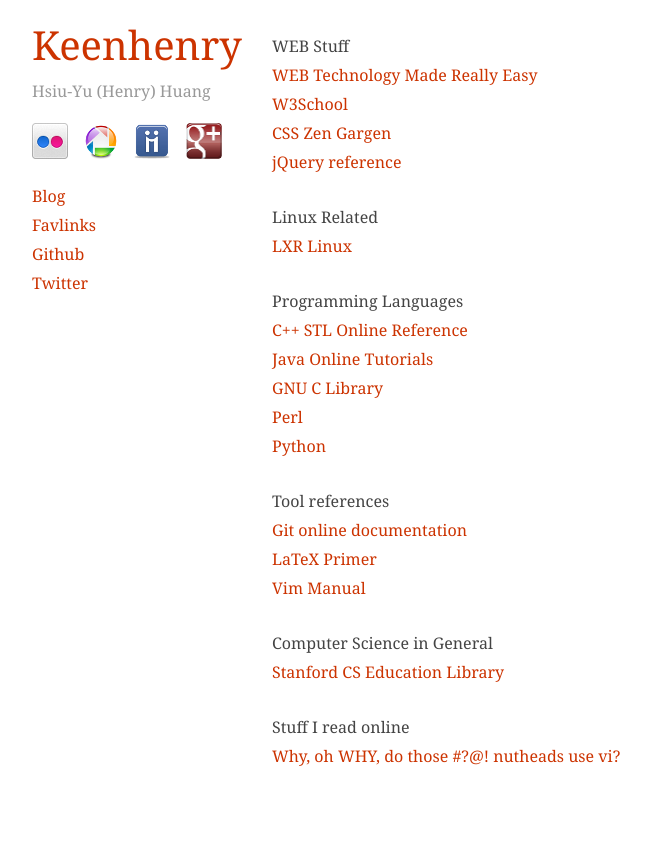
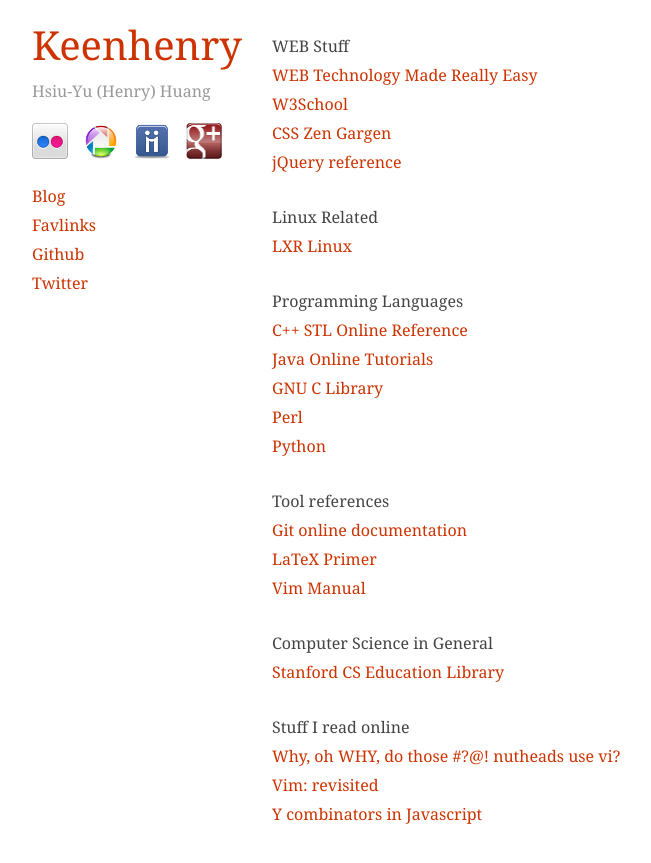
Before and after one commit to keenhenry/keenhenry.github.com, a Jekyll site: the page built from links.html, in a window 1280 px wide. Shown: the top 863 px of the page, without its empty margins (138-789 px from the left). Built offline with Jekyll 4.4.1, drawn with Linux system fonts in a browser that asks for light colours; nearby versions of some CDN libraries.

Commit message:
added two more links

```diff
--- a/links.html
+++ b/links.html
@@ -31,5 +31,7 @@
 
         <li class="link categories">Stuff I read online</li>
         <li><a href="http://www.viemu.com/a-why-vi-vim.html" target="_blank">Why, oh WHY, do those #?@! nutheads use vi?</a></li>
+        <li><a href="http://mislav.uniqpath.com/2011/12/vim-revisited/" target="_blank">Vim: revisited</a></li>
+        <li><a href="http://matt.might.net/articles/implementation-of-recursive-fixed-point-y-combinator-in-javascript-for-memoization/" target="_blank">Y combinators in Javascript</a></li>
     </ul>
 </div>
```
